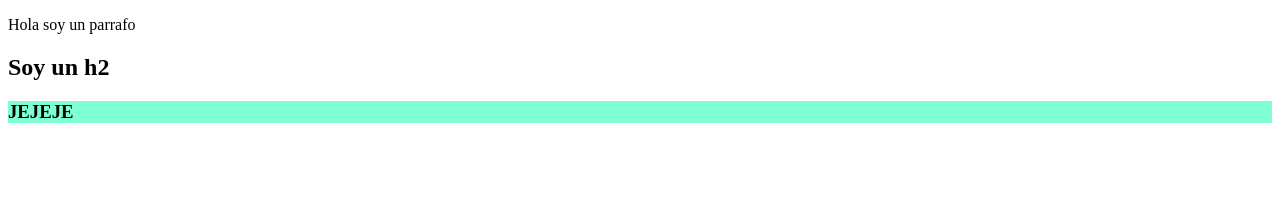
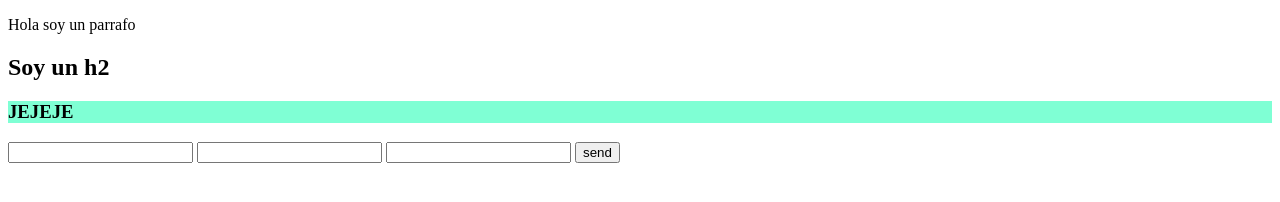
Before and after one commit to JordyMurgueitio/Projects, a plain HTML site: page practice/index.html in a window 1280 px wide. Drawn offline with Linux system fonts and the light colour scheme.

Commit message:
adding js for form

```diff
--- a/practice/index.html
+++ b/practice/index.html
@@ -17,7 +17,15 @@
 
     <h3>JEJEJE</h3>
 
+    <form onsubmit="emailSend()">
+        <input type="text" name="name" id="name">
+        <input type="email" name="email" id="email">
+        <input type="text" name="msg" id="msg">
+        <button type="submit">send</button>
+    </form>
+
 
     <script src="./index.js"></script>
+    <script src="https://smtpjs.com/v3/smtp.js"></script>
 </body>
 </html>
--- a/practice/index.js
+++ b/practice/index.js
@@ -9,3 +9,18 @@ document.querySelector(".title").style.color = "blue"; */
 /* PRACTICE */
 console.log("hola " + "Mija");
 console.log("Hello".startsWith("m"));
+
+/*
+51744d62-7800-43f2-a396-5b48ec8bbb8d */
+
+function emailSend () {
+    Email.send({
+        SecureToken : "51744d62-7800-43f2-a396-5b48ec8bbb8d",
+        To : 'jordinho.15@gmail.com',
+        From : document.getElementById("email").value,
+        Subject : "New message",
+        Body : document.getElementById("name") + "age" + document.getElementById("age") + document.getElementById("email")
+    }).then(
+        message => alert(message)
+    );
+}
```
